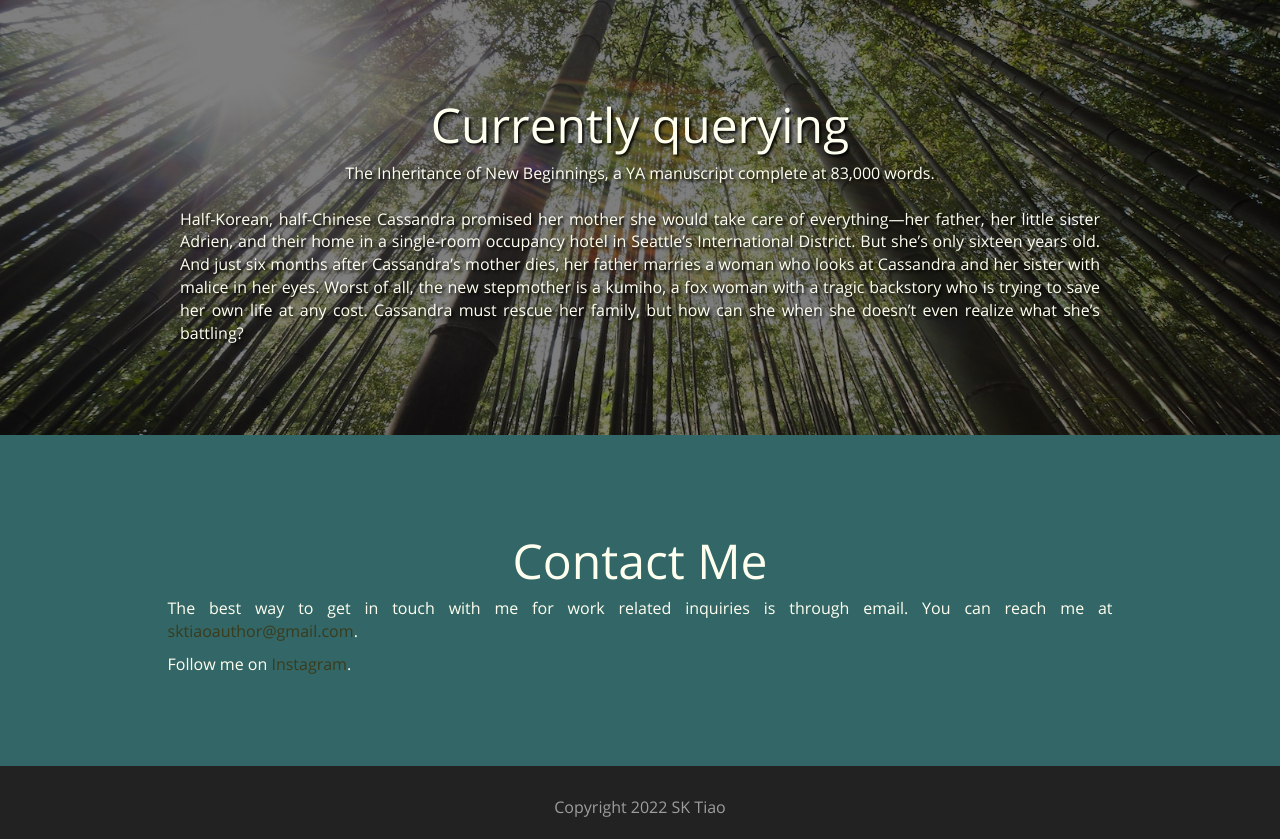
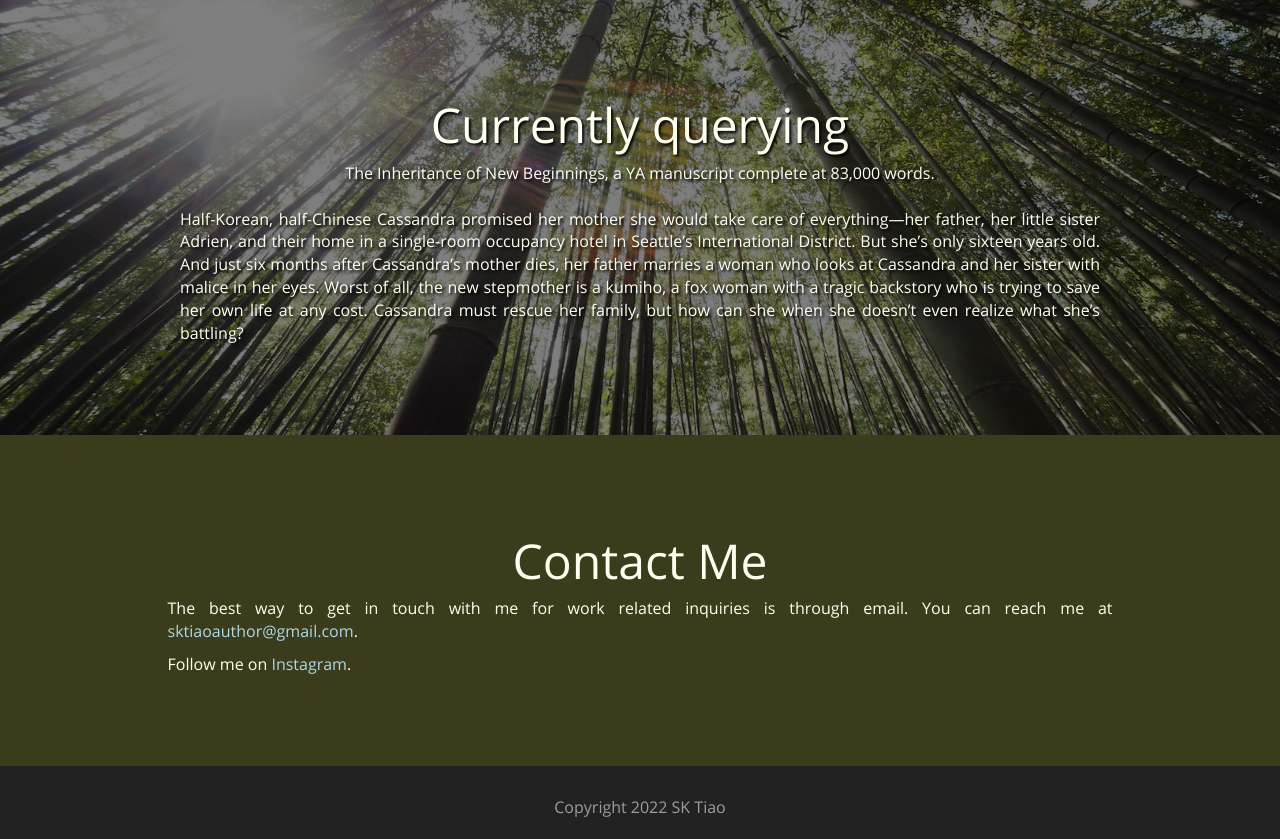
Before and after one commit to sktiao/Author-webpage, a PHP site: page / in a window 1280 px wide. Shown: the part 1939-2778 px from the top of the page. Run offline with PHP 8.4, Linux system fonts and the light colour scheme.

Commit message:
Update main.css
Updated colors

```diff
--- a/css/main.css
+++ b/css/main.css
@@ -209,13 +209,13 @@ section {
 }
 
 #section-contact {
-  background-color: #366;
+  background-color: #3a3c1c;
   color: ivory;
   padding: 80px 0;
 }
 
 #section-contact a {
-  color: #3a3c1c;
+  color: lightblue;
 }
 
 #section-footer {
```
